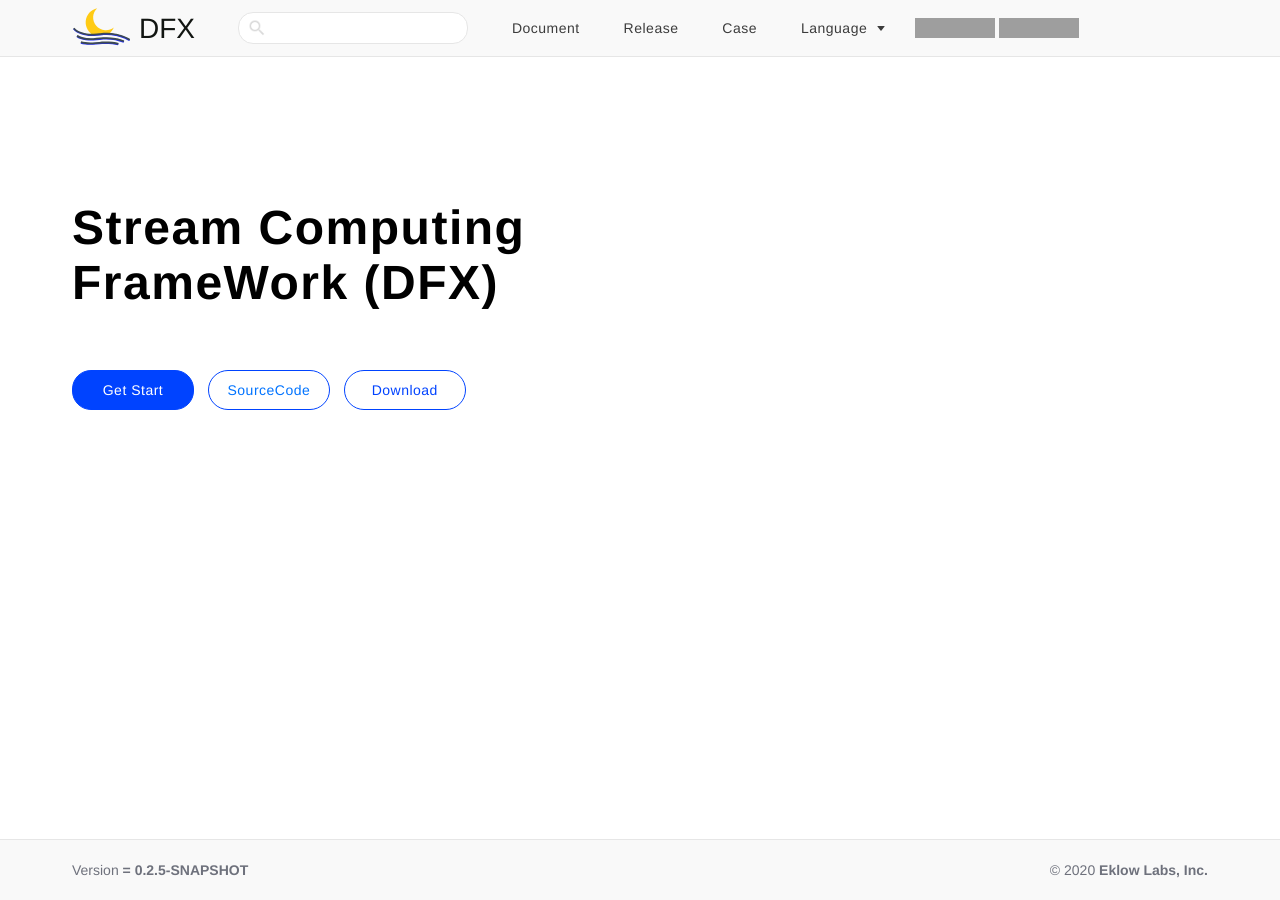
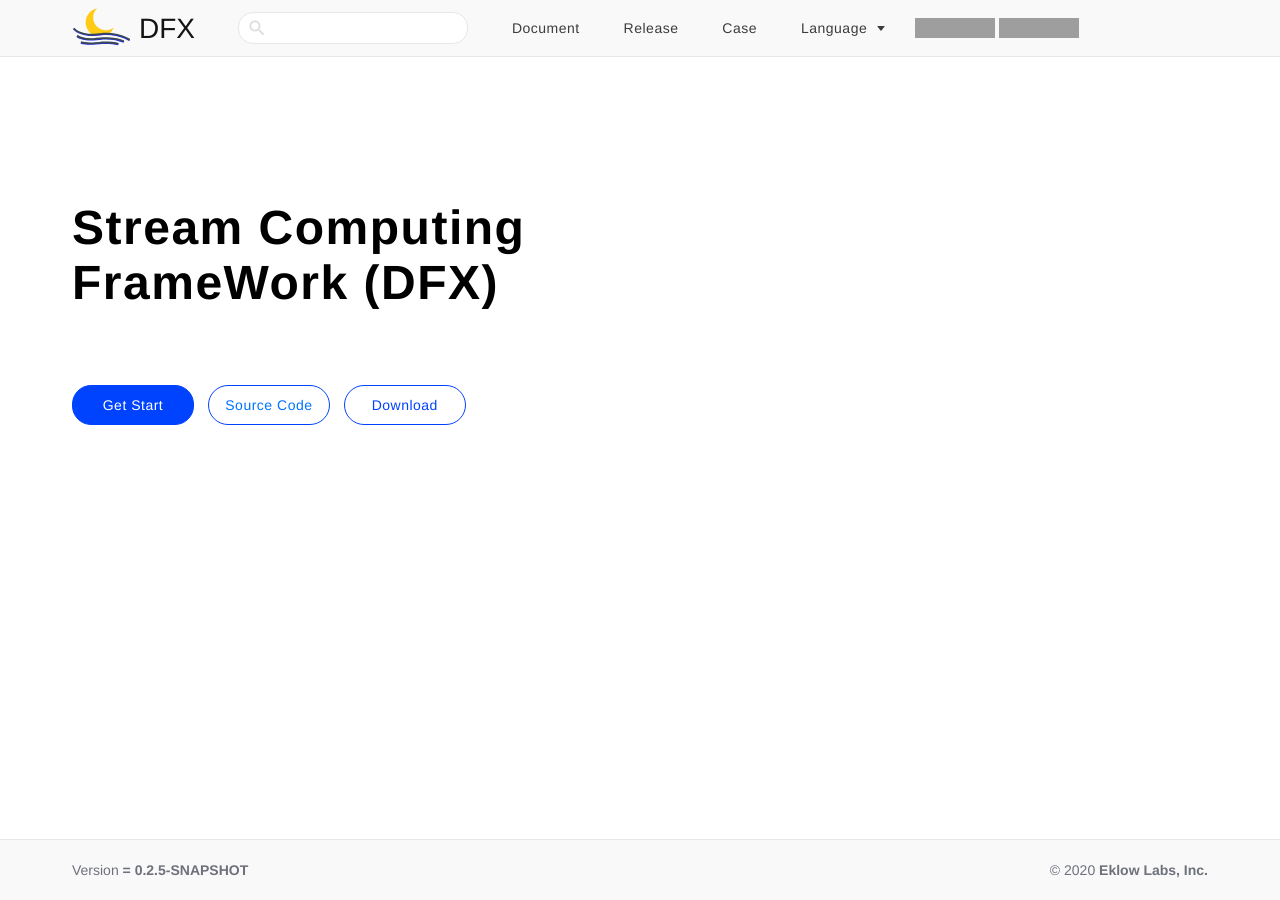
Before and after one commit to eklowlabs/eklowlabs.github.io, a Jekyll site: the page open_flow/bigdata/dfx/index.html, which Jekyll copies as it is, in a window 1280 px wide. Built offline with Jekyll 4.4.1, drawn with Linux system fonts in a browser that asks for light colours; grey boxes are pictures that could not be loaded.

Commit message:
Success Build EklowLabs Home

```diff
--- a/open_flow/bigdata/dfx/assets/css/index.css
+++ b/open_flow/bigdata/dfx/assets/css/index.css
@@ -1318,6 +1318,7 @@ aside li {
   text-align: center;
   font-weight: normal;
   margin-right: 10px;
+  margin-top: 15px;
 }
 .btn-primary {
   background: rgb(0, 67, 255);
--- a/open_flow/bigdata/dfx/index.html
+++ b/open_flow/bigdata/dfx/index.html
@@ -67,8 +67,8 @@
                 <p style="font-size: 22px;" class="fadeInUp animated"></p>
                 <p class="banner-button fadeInUp animated">
                     <a class="btn btn-primary"
-                       href="/open_flow/bigdata/dfx/core_pages/language/en/docs/intro/quic_start.html">Get Start</a>
-                    <a class="btn btn-secondary" href="https://github.com/eklowlabs/DataFlow-X">SourceCode</a>
+                       href="/open_flow/bigdata/dfx/core_pages/language/en/docs/intro/quick_start.html">Get Start</a>
+                    <a class="btn btn-secondary" href="https://github.com/eklowlabs/DataFlow-X">Source Code</a>
                     <a class="btn btn-download" href="https://github.com/eklowlabs/DataFlow-X/releases">Download</a>
                 </p>
             </div>
```
